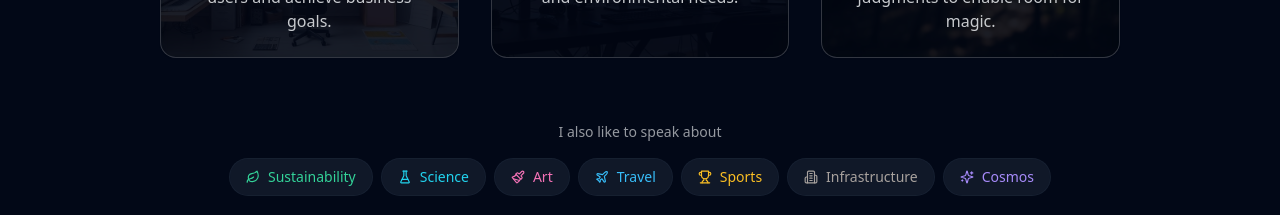
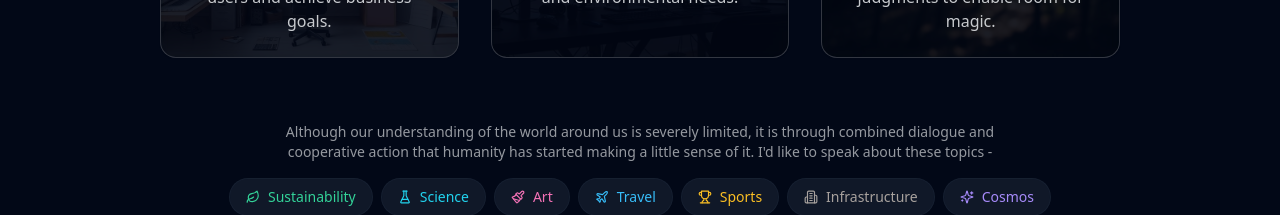
Before and after one commit to karanhasnochill/karanhasnochill-draft-website-v0, a React (Vite) app: page / in a window 1280 px wide. Shown: the part 1320-1535 px from the top of the page. Built offline with nearby package versions, Linux system fonts and the light colour scheme.

Commit message:
Changes
Co-authored-by: karanhasnochill <100081077+karanhasnochill@users.noreply.github.com>

```diff
--- a/src/components/about-section.tsx
+++ b/src/components/about-section.tsx
@@ -67,7 +67,7 @@ const AboutSection = () => {
         </div>
 
         <div className="mt-16 text-center">
-          <p className="text-sm text-foreground/60 mb-4">I also like to speak about</p>
+          <p className="text-sm text-foreground/60 mb-4 max-w-3xl mx-auto">Although our understanding of the world around us is severely limited, it is through combined dialogue and cooperative action that humanity has started making a little sense of it. I'd like to speak about these topics -</p>
           <div className="flex flex-wrap justify-center gap-2">
             {[
               { name: "Sustainability", icon: <Leaf size={14} />, color: "text-emerald-400" },
```
